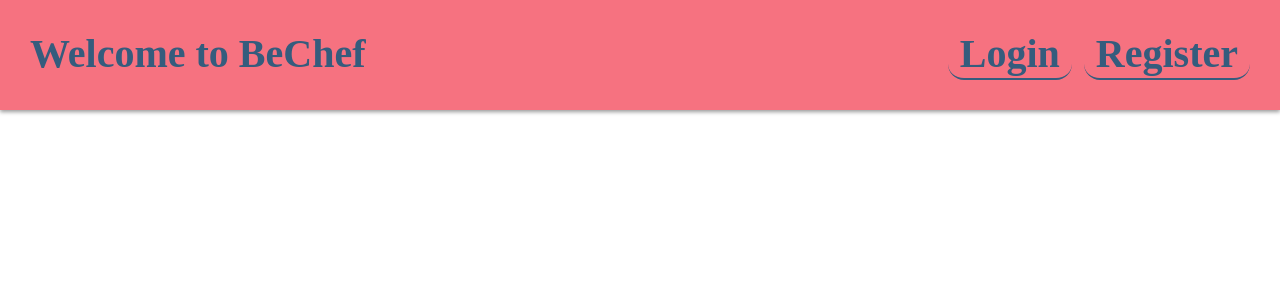
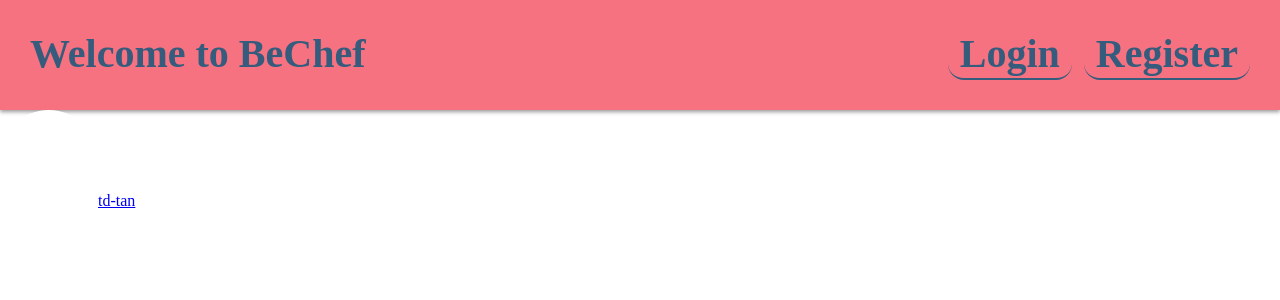
Before and after one commit to td-tan/BeChef, an Angular app: page / in a window 1280 px wide. Shown: the top 300 px of the page. Built offline with nearby package versions, Linux system fonts and the light colour scheme.

Commit message:
feat: add main, footer

```diff
--- a/src/app/app.component.html
+++ b/src/app/app.component.html
@@ -5,3 +5,12 @@
     <a href="/register">Register</a>
   </nav>
 </header>
+<main>
+
+</main>
+<footer>
+  <a class="github-profile" href="https://github.com/td-tan/BeChef">
+      <img src="/assets/github-mark-white.svg">
+      <span>td-tan</span>
+  </a>
+</footer>
```
Also changed, not shown: src/assets/github-mark-white.svg (added).
